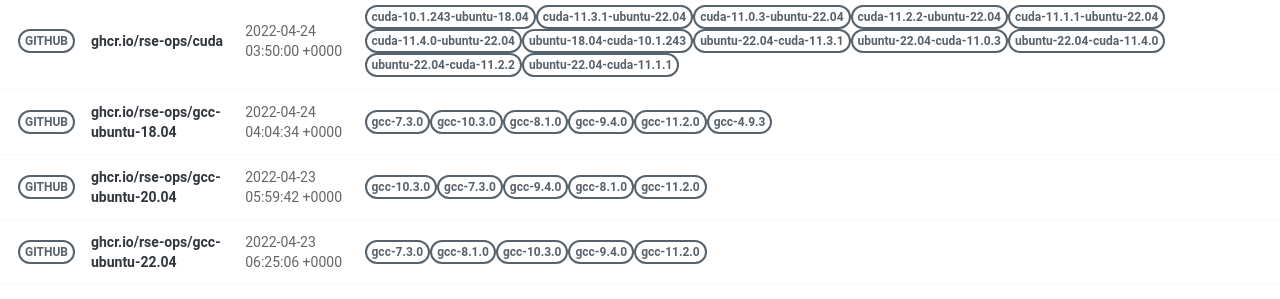
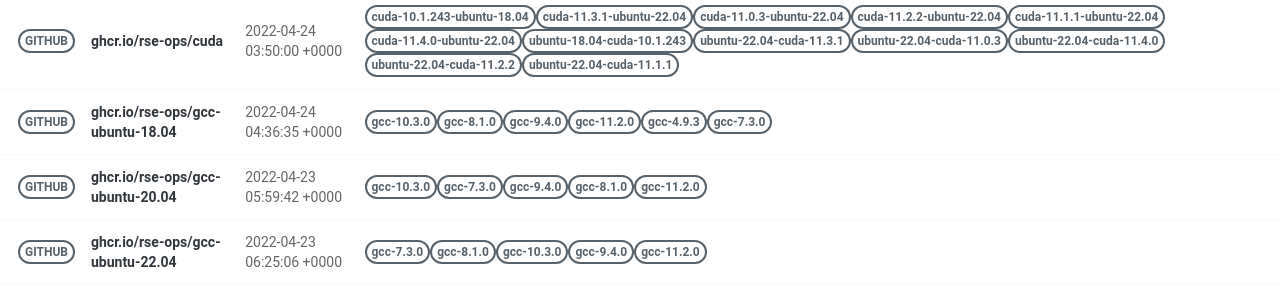
Before and after one commit to rse-ops/docker-images, a Jekyll site: the page built from pages/index.md, in a window 1280 px wide. Shown: the part 502-801 px from the top of the page. Built offline with Jekyll 4.4.1, drawn with Linux system fonts in a browser that asks for light colours; nearby versions of some CDN libraries.

Commit message:
Automated push to update library 2022-04-24

```diff
--- a/_library/ghcr.io-rse-ops-gcc-ubuntu-18.04.md
+++ b/_library/ghcr.io-rse-ops-gcc-ubuntu-18.04.md
@@ -1,14 +1,11 @@
 ---
 layout: container
 name: ghcr.io/rse-ops/gcc-ubuntu-18.04
-updated_at: 2022-04-24 04:04:34.224806
+updated_at: 2022-04-24 04:36:35.477376
 
 
 container_url: https://github.com/orgs/rse-ops/packages/container/package/gcc-ubuntu-18.04
 versions:
- - tag: gcc-7.3.0
-   dockerfile: https://github.com/rse-ops/docker-images/blob/main/ubuntu/gcc/Dockerfile
-   manifest: https://crane.ggcr.dev/manifest/ghcr.io/rse-ops/gcc-ubuntu-18.04:gcc-7.3.0
  - tag: gcc-10.3.0
    dockerfile: https://github.com/rse-ops/docker-images/blob/main/ubuntu/gcc/Dockerfile
    manifest: https://crane.ggcr.dev/manifest/ghcr.io/rse-ops/gcc-ubuntu-18.04:gcc-10.3.0
```
Also changed, not shown: other parts of _library/ghcr.io-rse-ops-gcc-ubuntu-18.04.md (+3 -0 lines).
